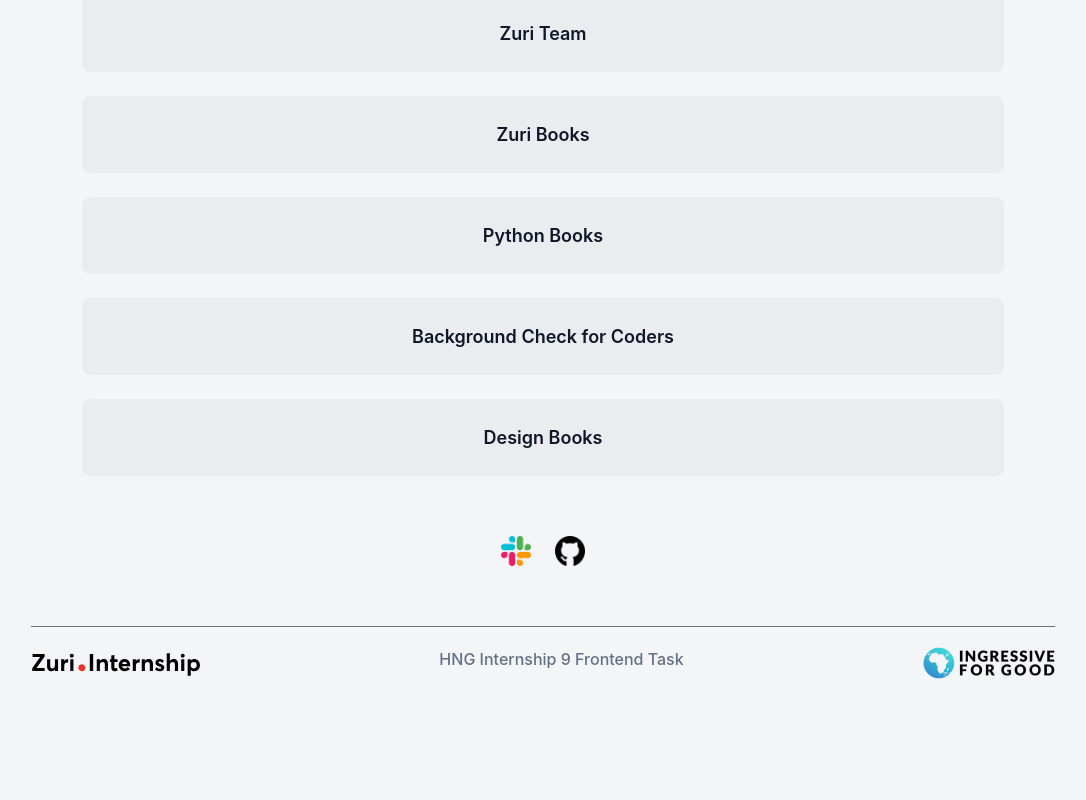
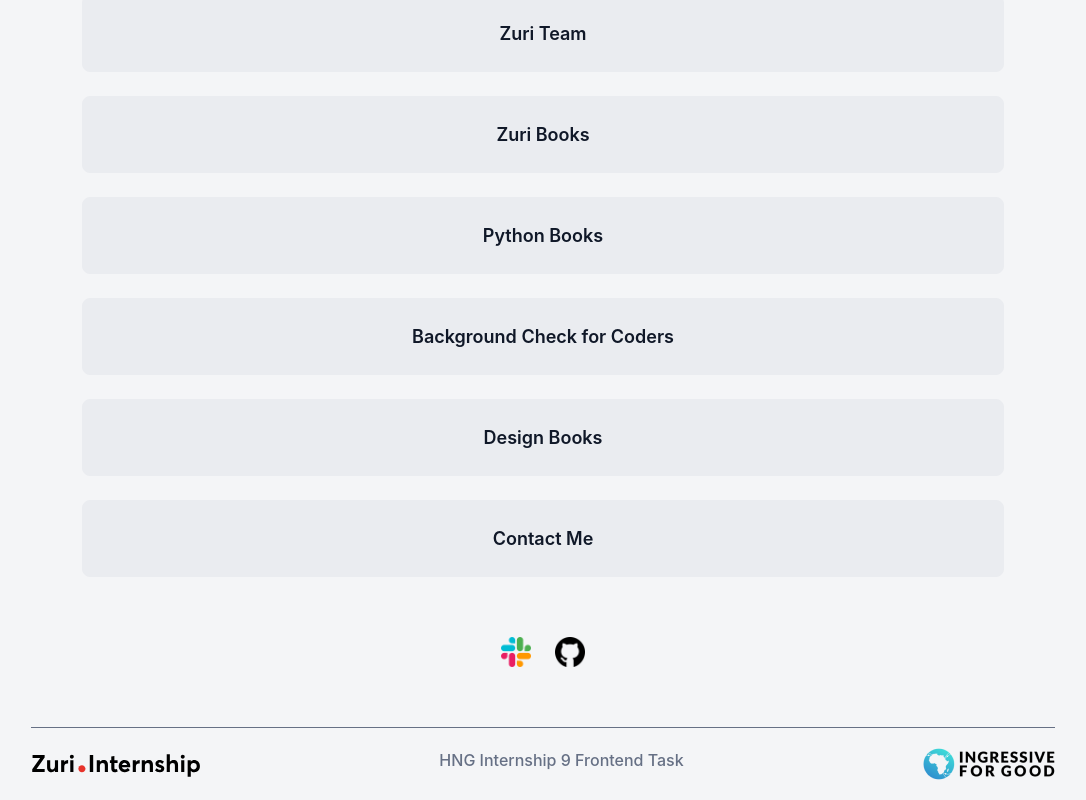
Before and after one commit to alvyynm/linktreeclone, a React (Create React App) app: page / in a window 1280 px wide. Shown: the part 404-1204 px from the top of the page, without its empty margins (97-1183 px from the left). Before the commit the page ends 1103 px from the top, so only its background shows below. Built offline with nearby package versions, Linux system fonts and the light colour scheme.

Commit message:
feat: import Link and add Contact anchor in Links

```diff
--- a/src/components/Links.js
+++ b/src/components/Links.js
@@ -1,4 +1,5 @@
 import React from "react";
+import { Link } from "react-router-dom";
 import "./Links.css";
 
 const Links = () => {
@@ -60,6 +61,9 @@
       >
         Design Books
       </a>
+      <Link to="/contact" id="contact" className="link">
+        Contact Me
+      </Link>
     </div>
   );
 };
```
